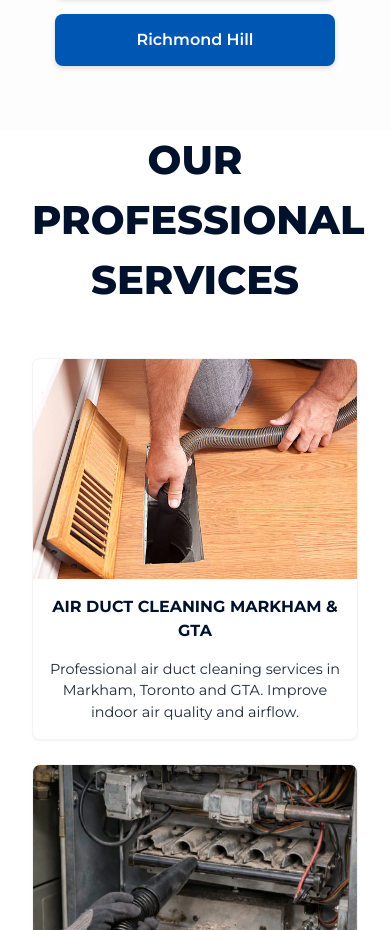
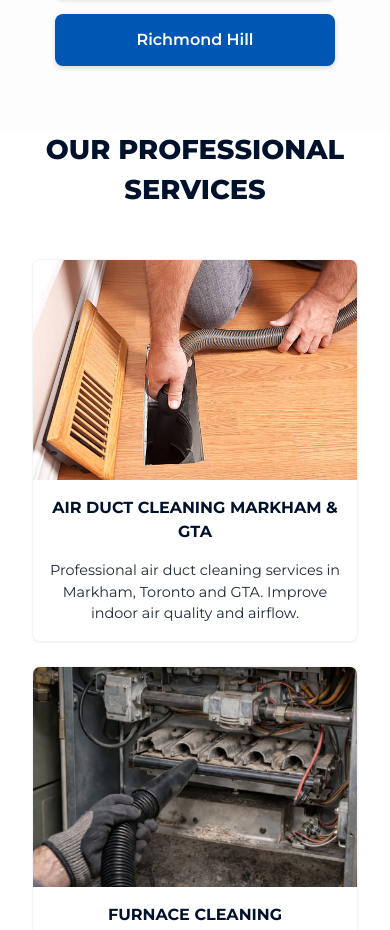
Before and after one commit to josph8487-prog/duct-Canada-original, a Next.js app: page / in a window 390 px wide. Shown: the part 1229-2159 px from the top of the page. Built offline with nearby package versions, Linux system fonts and the light colour scheme.

Commit message:
Update globals.css

```diff
--- a/src/app/globals.css
+++ b/src/app/globals.css
@@ -129,3 +129,16 @@ a {
   margin: 0 auto 3rem;
   font-size: 1.1rem;
 }
+
+@media (max-width: 480px) {
+    h2.section-title,
+    .section-title {
+        font-size: 1.7rem !important;
+        word-break: break-word !important;
+        white-space: normal !important;
+        padding: 0 10px !important;
+        display: block !important;
+        width: 100% !important;
+        text-align: center !important;
+    }
+}
```
